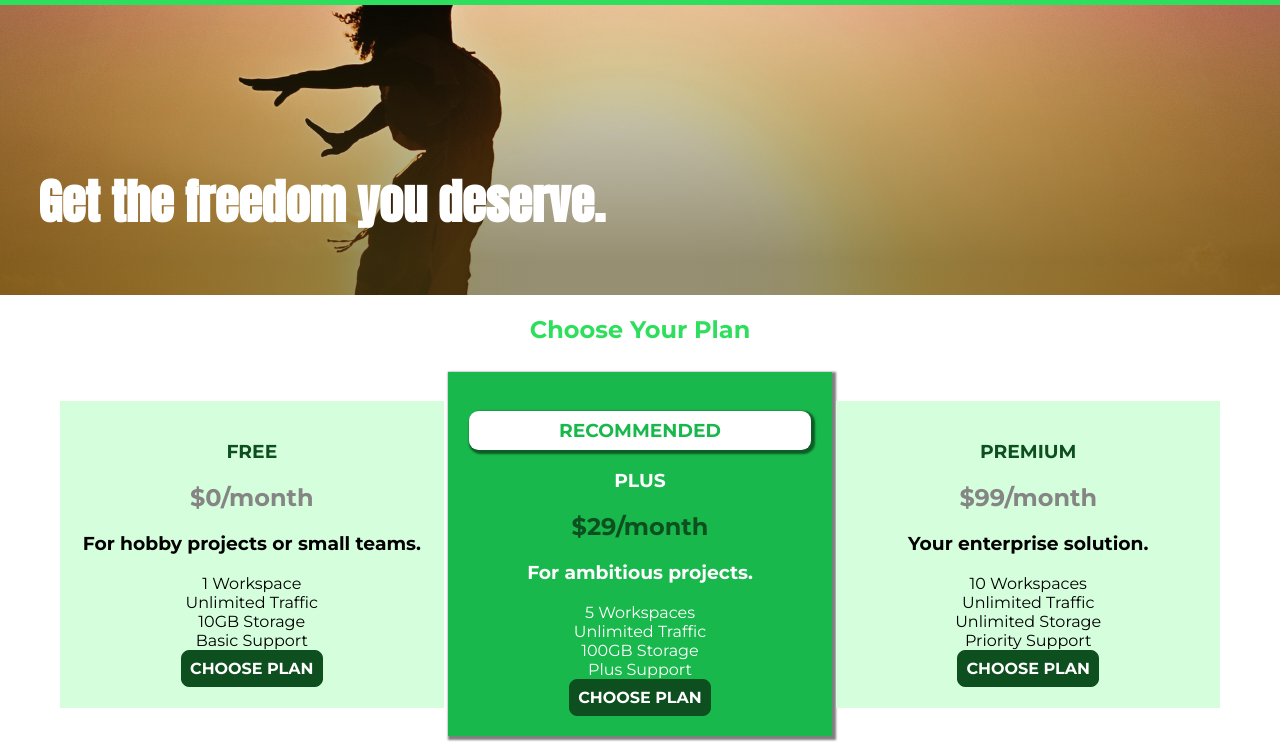
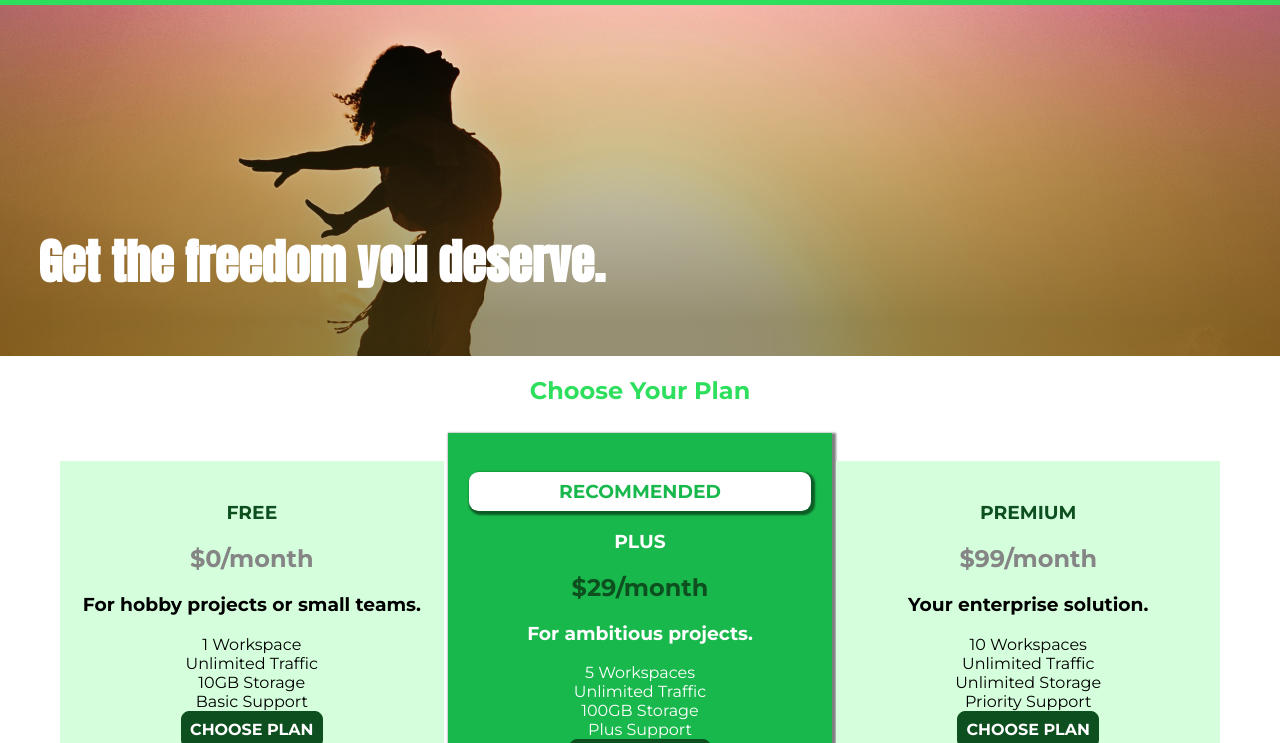
Before and after one commit to fhyem/Module-4-Course-1-CSS, a plain HTML site: page index.html in a window 1280 px wide. Shown: the part 57-800 px from the top of the page. Drawn offline with Linux system fonts and the light colour scheme.

Commit message:
Changed the height of background image

```diff
--- a/main.css
+++ b/main.css
@@ -5,7 +5,7 @@
   /* background-image: linear-gradient(to top, rgba(80, 68, 18, 0.6) transparent); */
   /* background-size: cover;
   background-position: center; */
-  background-position: left 40% bottom 70%;
+  background-position: left 30% bottom 70%;
   /* background-repeat: no-repeat; */
   /* border: 2px dashed red; */
   /* background-origin: border-box; */
@@ -17,7 +17,7 @@
   width: 100%;
   height: 33vh;
   /* padding: 0.6rem; */
-  /* margin-top: 4rem; */
+  margin-top: 3.8rem;
   position: relative;
 }
 
@@ -33,10 +33,10 @@
 /* We can use orientation with and to change the look in landscape
 and portrait mode. We can also use comma. it will choose those
 settings if either of the options is true. */
-@media (min-width: 40rem) and (min-height: 40rem) {
+@media (min-width: 40rem) {
   #product-overview {
     height: 44vh;
-    background-position: left 40% bottom 73%;
+    background-position: left 40% bottom 77%;
   }
 
   #product-overview h1 {
```
